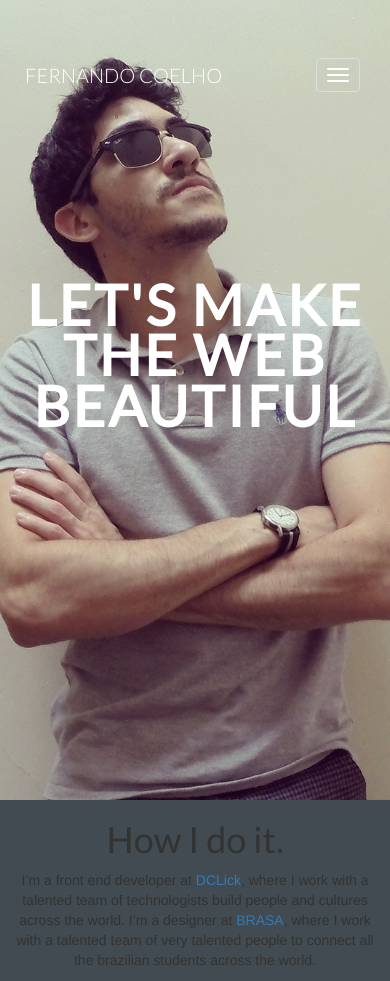
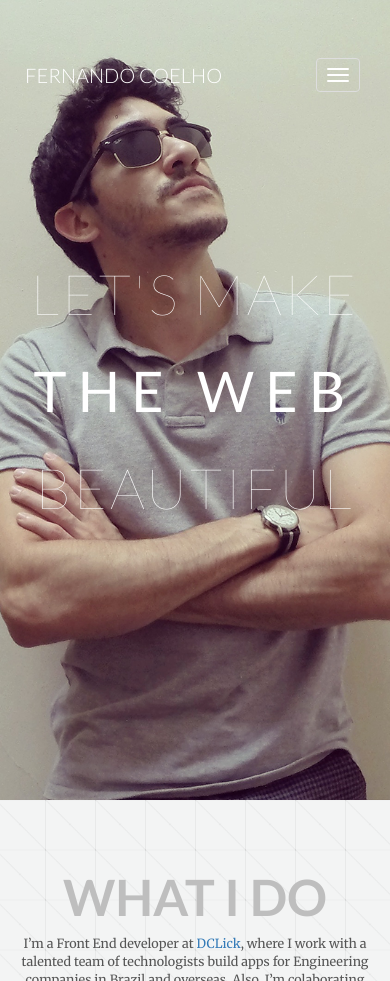
Before and after one commit to omninando/omninando.github.io, a web app: file index.html in a window 390 px wide. Shown: the top 981 px of the page. Run offline with its HTML, style and script files only (its server is not run), Linux system fonts and the light colour scheme; some libraries are stand-ins or nearby versions.

Commit message:
New sections commit

```diff
--- a/css/main.css
+++ b/css/main.css
@@ -12,14 +12,18 @@ body {
 
 h1 {
 	font-family: "Lato", Helvetica, Arial, sans-serif;
-	font-size: 36px;
-	font-weight: normal;
+	font-size: 50px;
+	font-weight: bold;
+	text-transform: uppercase;
+
 }
 
 h2 {
 	font-family: "Lato", Helvetica, Arial, sans-serif;
-	font-size: 28px;
-	font-weight: normal;
+	font-size: 50px;
+	font-weight: bold;
+	text-transform: uppercase;
+	color: #bebebe;
 }
 
 h3 {
@@ -47,7 +51,8 @@ h6 {
 }
 
 p {
-	margin-bottom: 1em;
+	font-family: "Merriweather", Arial, serif;
+	color: #555;
 }
 
 .btn-primary.disabled,
@@ -68,13 +73,6 @@ fieldset[disabled] .btn-primary.active {
 	background-color: transparent;
 }
 
-.well {
-	background: url(..img/); transparent;
-	border: none;
-
-}
-
-
 /* ==========================================================================
    HEADER
    ========================================================================== */
@@ -94,10 +92,17 @@ fieldset[disabled] .btn-primary.active {
 	font-family: "Lato", Arial;
 	font-weight: 100;
 	font-size: 40px;
+	transition: color 0.4s ease;
 	background: none;
 	padding-left: 50px;
 }
 
+.navbar-default .navbar-brand:hover{
+	color: #aaa;
+	opacity: 0.90;
+	filter: alpha(opacity=90);
+
+}
 
 .navbar-inner {
 	text-transform: uppercase;
@@ -117,11 +122,13 @@ fieldset[disabled] .btn-primary.active {
 	letter-spacing: 1px;
 	opacity: 0.65;
 	filter: alpha(opacity=65);
+	transition: color 0.4s ease;
 	display: block;
 	background: rgba(255,255,255,0);
 }
 
 .navbar .nav li a:hover {
+	color: #aaa;
 	opacity: 0.90;
 	filter: alpha(opacity=90);
 }
@@ -158,28 +165,62 @@ fieldset[disabled] .btn-primary.active {
 	text-align: center;
 }
 
+
 .feature {
-  background: url(../img/bg5.png) no-repeat fixed center;
-  background-size: cover;
-  padding-top: 200px;
-  height: 800px;
+	background: url(../img/bg5.png) no-repeat fixed center;
+	background-size: cover;
+	padding-top: 200px;
+	height: 800px;
 }
 
 .who {
-
+	position: relative;
+	background: url(../img/struckaxiom.png) repeat center;
+	background-size: 50px;
+	padding-top: 50px;
+	height: 300px;
+	background-position-y: 39px;
+	background-position-y: 2.4375rem;
+	font-size: 1.3em;
 }
 
 .how {
-
+	position: relative;
+	background: #ffffff url(../img/flat-ui.png) no-repeat fixed center;
+	padding-top: 100px;
+	height: 300px;
+	background-position-y: 39px;
+	background-position-y: 2.4375rem;
+	margin: transparent;
+	margin-bottom: 200px;
 }
 
+.how h2 {
+	color: #555;
+}
 
+.work {
+	position: relative;
+	background: #fff;
+	background-size: 50px;
+	padding-top: 100px;
+	height: 400px;
+	background-position-y: 39px;
+	background-position-y: 2.4375rem;
+	font-size: 1.3em;
+}
+
+.well {
+	background: transparent;
+	border: none;
+	box-shadow: none;
+}
 
 .headline {
     font-family: "Lato", Arial, sans-serif;
-    font-weight: bold;
+    font-weight: 100;
     font-size: 8em;
-    line-height: .9em;
+    line-height: .5em;
     letter-spacing: .05em;
     text-transform: uppercase;
     text-align: center;
@@ -188,21 +229,58 @@ fieldset[disabled] .btn-primary.active {
     right: 0;
     margin-top: 80px; margin-top: 21.875r em;
 }
+.headline2 {
+    font-family: "Lato", Arial, sans-serif;
+    font-weight: 400;
+    font-size: 8em;
+    line-height: .1em;
+    letter-spacing: 0.2em;
+    text-transform: uppercase;
+    text-align: center;
+    color: #fff;
+    left: 0;
+    right: 0;
+    margin-top: 80px; margin-top: 21.875r em;
+}
+
 
 /* ==========================================================================
 	FOOTER
    ========================================================================== */
 
 .footer {
-	padding: 30px 0px 0px 0px;
-	background-color: #555555;
+	height: 100px; height: 6.25rem;
+	background: #272727 url(../img/twinkle_twinkle.png) repeat;
+	background-size: 50px;
+	background-position-y: 39px;
+	background-position-y: 2.4375rem;
+	font-family: "Open Sans", Arial, sans-serif;
+	font-size: .8125em;
+	font-weight: 400;
+	opacity: 1;
+	text-transform: uppercase;
+	line-height: 100px; line-height: 6.25rem;
+	color: #333;
+	text-align: center;
 }
 
-.footer h4 {
-	color: #ffffff;
+.footer a {
+	text-decoration: none;
+	color: #333;
+	transition: color 0.2s ease;
 }
 
+.footer a:hover {
+	color: #318ec3;
+}
 
+.left {
+	float: left;
+}
+
+.right {
+	float: right;
+}
 
 
 /* ==========================================================================
@@ -217,15 +295,29 @@ fieldset[disabled] .btn-primary.active {
 	.right {
 		float: right;
 	}
+
 	.navbar-default .navbar-brand{
 		font-size: 28px;
 	}
+
 	.headline {
 		font-size: 6em;
 		text-align: center;
 		left: 0;
     	right: 0;
     }
+	.headline2 {
+	    font-size: 6em;
+	    text-align: center;
+	    left: 0;
+	    right: 0;
+	}
+
+	.who {
+		font-size: 1.2em;
+	}
+
+
 }
 
 @media (max-width: 768px){
@@ -237,14 +329,31 @@ fieldset[disabled] .btn-primary.active {
 		background: none;
 		padding-left: 10px;
 	}
+
 	.navbar-default .navbar-brand{
 		font-size: 28px;
 	}
+
 	.headline {
 		font-size: 5em;
 		text-align: center;
 		left: 0;
     	right: 0;
+	}
+
+	.headline2 {
+	    font-size: 5em;
+	    text-align: center;
+	    left: 0;
+	    right: 0;
+	}
+
+	.who {
+		font-size: 1.1em;
+	}
+
+	.how {
+		height: 600px;
 	}
 }
 
@@ -252,11 +361,27 @@ fieldset[disabled] .btn-primary.active {
 	.navbar-default .navbar-brand{
 		font-size: 28px;
 	}
+
 	.headline {
 		font-size: 4em;
 		text-align: center;
 		left: 0;
     	right: 0;
+	}
+
+	.headline2 {
+	    font-size: 4em;
+	    text-align: center;
+	    left: 0;
+	    right: 0;
+	}
+
+	.who {
+		font-size: 1.0em;
+	}
+
+	.how {
+		height: 600px;
 	}
 }
 
@@ -265,10 +390,26 @@ fieldset[disabled] .btn-primary.active {
 		font-size: 20px;
 		font-weight: 300;
 	}
+
 	.headline {
 		font-size: 4em;
 		text-align: center;
 		left: 0;
     	right: 0;
 	}
+
+	.headline2 {
+	    font-size: 4em;
+	    text-align: center;
+	    left: 0;
+	    right: 0;
+	}
+
+	.who {
+		font-size: 0.9em;
+	}
+
+	.how {
+		height: 900px;
+	}
 }
--- a/index.html
+++ b/index.html
@@ -21,7 +21,7 @@
         \$$$$$$  |\$$$$$$  |\$$$$$$$\ $$ |$$ |  $$ |\$$$$$$  |
          \______/  \______/  \_______|\__|\__|  \__| \______/
 
-                     Yo, what's up.
+                     Yo, what"s up.
     -->
     <meta charset="UTF-8">
     <meta name="viewport" content="width=device-width, initial-scale=1.0">
@@ -31,9 +31,9 @@
     <link rel="shortcut icon" href="">
     <link rel="stylesheet" href="css/bootstrap.min.css">
     <link rel="stylesheet" href="css/main.css">
-  	<link href='http://fonts.googleapis.com/css?family=Lato:100,300,400' rel='stylesheet' type='text/css'>
-    <script type='text/javascript' src='/assets/js/vendor/modernizr-2.6.2.min.js'></script>
-    <script type='text/javascript' src='/plugins/sitepress-multilingual-cms/res/js/jquery.cookie.js?ver=3.1.8.4'></script>
+    <link href="http://fonts.googleapis.com/css?family=Lato:100,300,400,700|Merriweather" rel="stylesheet" type="text/css">
+    <script type="text/javascript" src="/assets/js/vendor/modernizr-2.6.2.min.js"></script>
+    <script type="text/javascript" src="/plugins/sitepress-multilingual-cms/res/js/jquery.cookie.js?ver=3.1.8.4"></script>
     <!--[if IE]>
         <script src="https://cdn.jsdelivr.net/html5shiv/3.7.2/html5shiv.min.js"></script>
         <script src="https://cdn.jsdelivr.net/respond/1.4.2/respond.min.js"></script>
@@ -46,8 +46,8 @@
 				<div class="navbar-inner">
 					<a href="index.html" id="brand" class="navbar-brand">Fernando Coelho</a>
 					<button type="button" class="navbar-toggle"
-										data-toggle='collapse'
-										data-target='.navbar-collapse'>
+										data-toggle="collapse"
+										data-target=".navbar-collapse">
 						<span class="sr-only">Toggle Navigation</span>
 						<span class="icon-bar"></span>
 						<span class="icon-bar"></span>
@@ -68,17 +68,20 @@
 		<div class="container">
 			<div class="row feature">
 				<div class="col-md-10 col-md-offset-1">
-		      		<h1 class="headline">Let's Make The Web Beautiful</h1>
+		      		<h1 class="headline">Let's Make</h1>
+                    <h1 class="headline2">The Web</h1>
+                    <h1 class="headline">Beautiful</h1>
 				</div>
         	</div>
     	    <div class="row who">
 				<div class="col-md-10 col-md-offset-1">
-	  				<h1>How I do it.</h1>
-	  				<p>I&rsquo;m a front end developer at <a href="http://www.dclick.com.br">DCLick</a>, where I work with a talented team of technologists build people and cultures across the world. I&rsquo;m a designer at <a href="http://www.gobrasa.org">BRASA</a>, where I work with a talented team of very talented people to connect all the brazilian students across the world.</p>
+	  				<h2>What I do</h2>
+	  				<p>I&rsquo;m a Front End developer at <a href="http://www.dclick.com.br">DCLick</a>, where I work with a talented team of technologists build apps for Engineering companies in Brazil and overseas. Also, I&rsquo;m colaborating with <a href="http://www.gobrasa.org">BRASA</a> as Design Manager, where I work with an extraodinary team to connect all the brazilian students all across the world.</p>
 				</div>
 	      	</div>
-  	    	<div class='row how text-center'>
-		        <div class='transporter well col-sm-3'>
+  	    	<div class="row how text-center">
+                <h2>How I do It</h2>
+		        <div class="transporter well col-sm-3">
 		          	<h3>Transporter</h3>
 		          	<ul class="list-unstyled">
 		            	<li>8 second travel time</li>
@@ -86,7 +89,7 @@
 		            	<li>Low price of only $15.99!</li>
 		          	</ul>
 		        </div>
-		        <div class='space-elevator well col-sm-3 col-sm-offset-1'>
+		        <div class="space-elevator well col-sm-3 col-sm-offset-1">
 		          	<h3>Space Elevator</h3>
 		          	<ul class="list-unstyled">
 		            	<li>8 hour scenic ride</li>
@@ -94,7 +97,7 @@
 		            	<li>Only $45.99 if you book today!</li>
 		          	</ul>
 		        </div>
-		        <div class='rocketbus well col-sm-3 col-sm-offset-1'>
+		        <div class="rocketbus well col-sm-3 col-sm-offset-1">
 		          	<h3>RocketBus</h3>
 		          	<ul class="list-unstyled">
 		            	<li>8 minute scenic ride</li>
@@ -103,11 +106,18 @@
 		          	</ul>
 	        	</div>
 	      	</div>
-	      	<div class="row">
-				  <footer>
-					<span class="left">&#169;2015 Fernando Coelho</span>
-					<span class="right"><a href="#top">Scroll to top</a></span>
-				</footer>
+            <div class="row work">
+                <div class="col-md-10 col-md-offset-1">
+                    <h2>What I do</h2>
+                    <p>I&rsquo;m a Front End developer at <a href="http://www.dclick.com.br">DCLick</a>, where I work with a talented team of technologists build apps for Engineering companies across the world. Also, I&rsquo;m the Design Manager at <a href="http://www.gobrasa.org">BRASA</a>, where I work with a talented team of very talented people to connect all the brazilian students across the world.</p>
+                </div>
+            </div>
+		    <footer class="row footer">
+                <div class="col-md-4 col-md-offset-4">
+                    <span class="left">&#169;2015 Fernando Coelho</span>
+                    <span class="right"><a href="#top">Scroll to top</a></span>
+                </div>
+			</footer>
 			</div>
   	    </div>
 
@@ -118,8 +128,8 @@
 				<div class="col-md-6">
 					<h2>The fastest way to space</h2>
 					<p class="lead">Make your wat into space in the confort of your own rocket, elevator or transporter.</p>
-					<button type='button' class="btn btn-lg btn-default">Take the tour</button>
-					<button type='button' class="btn btn-lg btn-primary">Book tickets now</button>
+					<button type="button" class="btn btn-lg btn-default">Take the tour</button>
+					<button type="button" class="btn btn-lg btn-primary">Book tickets now</button>
 				</div>
 				<div class="col-md-6 visible-md visible-lg">
 					<img src="img/img.png" height="250" width="400" alt="Blasting Off">
@@ -146,81 +156,81 @@
 				</div>
 			</div>
 
-			<div class='row' >
-		        <div class='col-sm-10 col-md-offset-1'>
+			<div class="row" >
+		        <div class="col-sm-10 col-md-offset-1">
 		          <h2>Our Transport Systems</h2>
 		          <p>Learn more about our transport systems to find out which one is right for you. Pick out the mode of transport that works for your budget and risk level.</p>
 		        </div>
 	      	</div>
 
-	      	<div class='row transp text-center'>
-		        <div class='transporter well col-sm-3'>
+	      	<div class="row transp text-center">
+		        <div class="transporter well col-sm-3">
 		          	<h3>Transporter</h3>
 		          	<ul class="list-unstyled">
 		            	<li>8 second travel time</li>
 		            	<li>Chance of death only 1 in 7,593</li>
 		            	<li>Low price of only $15.99!</li>
 		          	</ul>
-		          	<p><button class="btn btn-info"><i class='glyphicon glyphicon-transfer'></i> Beam Me Up!</button></p>
+		          	<p><button class="btn btn-info"><i class="glyphicon glyphicon-transfer"></i> Beam Me Up!</button></p>
 		        </div>
-		        <div class='space-elevator well col-sm-3 col-sm-offset-1'>
+		        <div class="space-elevator well col-sm-3 col-sm-offset-1">
 		          	<h3>Space Elevator</h3>
 		          	<ul class="list-unstyled">
 		            	<li>8 hour scenic ride</li>
 		            	<li>Only 1 horrific death per 12,456</li>
 		            	<li>Only $45.99 if you book today!</li>
 		          	</ul>
-		          	<p><button class="btn btn-info"><i class='glyphicon glyphicon-sort'></i> Board the Elevator!</button></p>
+		          	<p><button class="btn btn-info"><i class="glyphicon glyphicon-sort"></i> Board the Elevator!</button></p>
 		        </div>
-		        <div class='rocketbus well col-sm-3 col-sm-offset-1'>
+		        <div class="rocketbus well col-sm-3 col-sm-offset-1">
 		          	<h3>RocketBus</h3>
 		          	<ul class="list-unstyled">
 		            	<li>8 minute scenic ride</li>
 		            	<li>Plunging death rate of under 1/100k</li>
 		            	<li>$74.99 lets you blast off today!</li>
 		          	</ul>
-		          		<p><button class="btn btn-info"><i class='glyphicon glyphicon-plane'></i> Blast Off!</button></p>
+		          		<p><button class="btn btn-info"><i class="glyphicon glyphicon-plane"></i> Blast Off!</button></p>
 	        	</div>
 	      	</div>
 		</div> -->
 
 
 		<!-- FOOTER
-		<div class='footer'>
-	      <div class='container'>
-	        <div class='row'>
-	          <div class='col-md-3'>
+		<div class="footer">
+	      <div class="container">
+	        <div class="row">
+	          <div class="col-md-3">
 	            <h4>Who We Are</h4>
-	          	<p><i>Blasting Off With Bootstrap</i> is the fastest way to space. <a href='tickets.html'>Book your ticket today</a>!</p>
-	          	<p><a href='about.html'>More About Us</a></p>
+	          	<p><i>Blasting Off With Bootstrap</i> is the fastest way to space. <a href="tickets.html">Book your ticket today</a>!</p>
+	          	<p><a href="about.html">More About Us</a></p>
 	          </div>
 
-	          <div class='col-md-2'>
+	          <div class="col-md-2">
 		          <h4>Links</h4>
 	  	        <ul class="list-unstyled">
-	    	        <li><a href='/'>Home</a></li>
-	      	        <li><a href='tickets.html'>Tickets</a></li>
-	        	    <li><a href='stations.html'>Stations</a></li>
+	    	        <li><a href="/">Home</a></li>
+	      	        <li><a href="tickets.html">Tickets</a></li>
+	        	    <li><a href="stations.html">Stations</a></li>
 	          	</ul>
 	          </div>
 
-	          <div class='col-md-2'>
+	          <div class="col-md-2">
 		          <h4>Stay in Touch</h4>
 	  	        <ul class="list-unstyled">
-	    	        <li><a href='about.html'>About</a></li>
-	      	        <li><a href='contact.html'>Contact Us</a></li>
-	        	    <li><a href='/blog'>Blog</a></li>
-	          	    <li><a href='http://twitter.com/codeschool'>Twitter</a></li>
-	            	<li><a href='http://facebook.com/codeschool'>Facebook</a></li>
+	    	        <li><a href="about.html">About</a></li>
+	      	        <li><a href="contact.html">Contact Us</a></li>
+	        	    <li><a href="/blog">Blog</a></li>
+	          	    <li><a href="http://twitter.com/codeschool">Twitter</a></li>
+	            	<li><a href="http://facebook.com/codeschool">Facebook</a></li>
 	          	</ul>
 	          </div>
 
-	          <div class='col-md-3'>
+	          <div class="col-md-3">
 	          	<h4>Contact Us</h4>
 	          	<ul class="list-unstyled">
-					<li><i class='glyphicon glyphicon-map-marker'></i> Orlando, FL</li>
-        		    <li><i class='glyphicon glyphicon-phone'></i>  1-555-blast-off</li>
-		            <li><i class='glyphicon glyphicon-envelope'></i> <a href='mailto:blastingoff@codeschool.com'>blastingoff@codeschool.com</a></li>
+					<li><i class="glyphicon glyphicon-map-marker"></i> Orlando, FL</li>
+        		    <li><i class="glyphicon glyphicon-phone"></i>  1-555-blast-off</li>
+		            <li><i class="glyphicon glyphicon-envelope"></i> <a href="mailto:blastingoff@codeschool.com">blastingoff@codeschool.com</a></li>
 	         	</ul>
 	         	<p>Blasting Off With Bootstrap &copy;2214.</p>
 	          </div>
@@ -230,7 +240,7 @@
 	    -->
 	    <script type="text/javascript">
       $(document).ready(function() {
-              $("a[href='#top']").click(function() {
+              $("a[href="#top"]").click(function() {
                   $("html, body").animate({ scrollTop: 0 }, 1500);
               return false;
         });
```
Also changed, not shown: img/flat-ui.png (added), img/img.png (deleted), img/struckaxiom.png (added), img/twinkle_twinkle.png (added).
